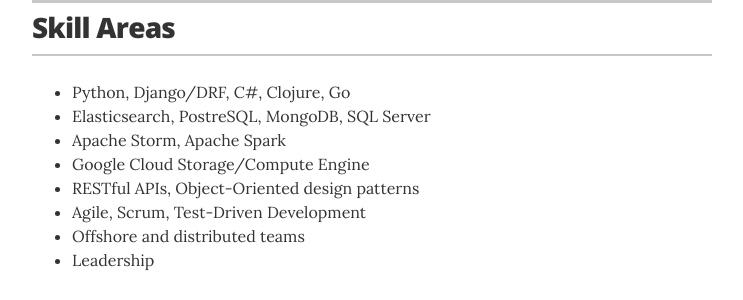
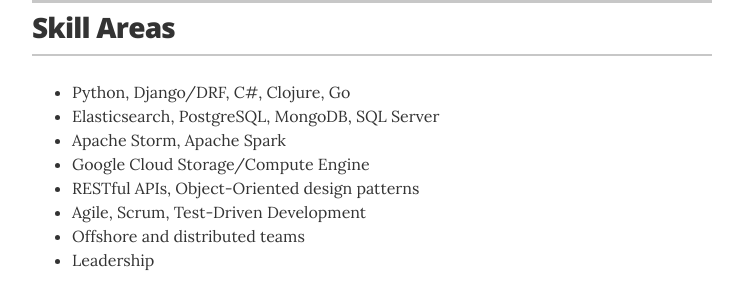
Before and after one commit to mattskone/mattskone.github.io, a Jekyll site: the page built from index.html, in a window 1280 px wide and 900 px high, scrolled down 368 px. Shown: the part 154-454 px from the top of the window, without its empty margins (268-1011 px from the left). Built offline with Jekyll 4.4.1, drawn with Linux system fonts in a browser that asks for light colours.

Commit message:
PostgreSQL has a 'g' in it

```diff
--- a/_layouts/resume.html
+++ b/_layouts/resume.html
@@ -46,7 +46,7 @@
 	<div class="resume-item">
 		<ul>
 			<li>Python, Django/DRF, C#, Clojure, Go</li>
-			<li>Elasticsearch, PostreSQL, MongoDB, SQL Server</li>
+			<li>Elasticsearch, PostgreSQL, MongoDB, SQL Server</li>
 			<li>Apache Storm, Apache Spark</li>
 			<li>Google Cloud Storage/Compute Engine</li>
 			<li>RESTful APIs, Object-Oriented design patterns</li>
```
